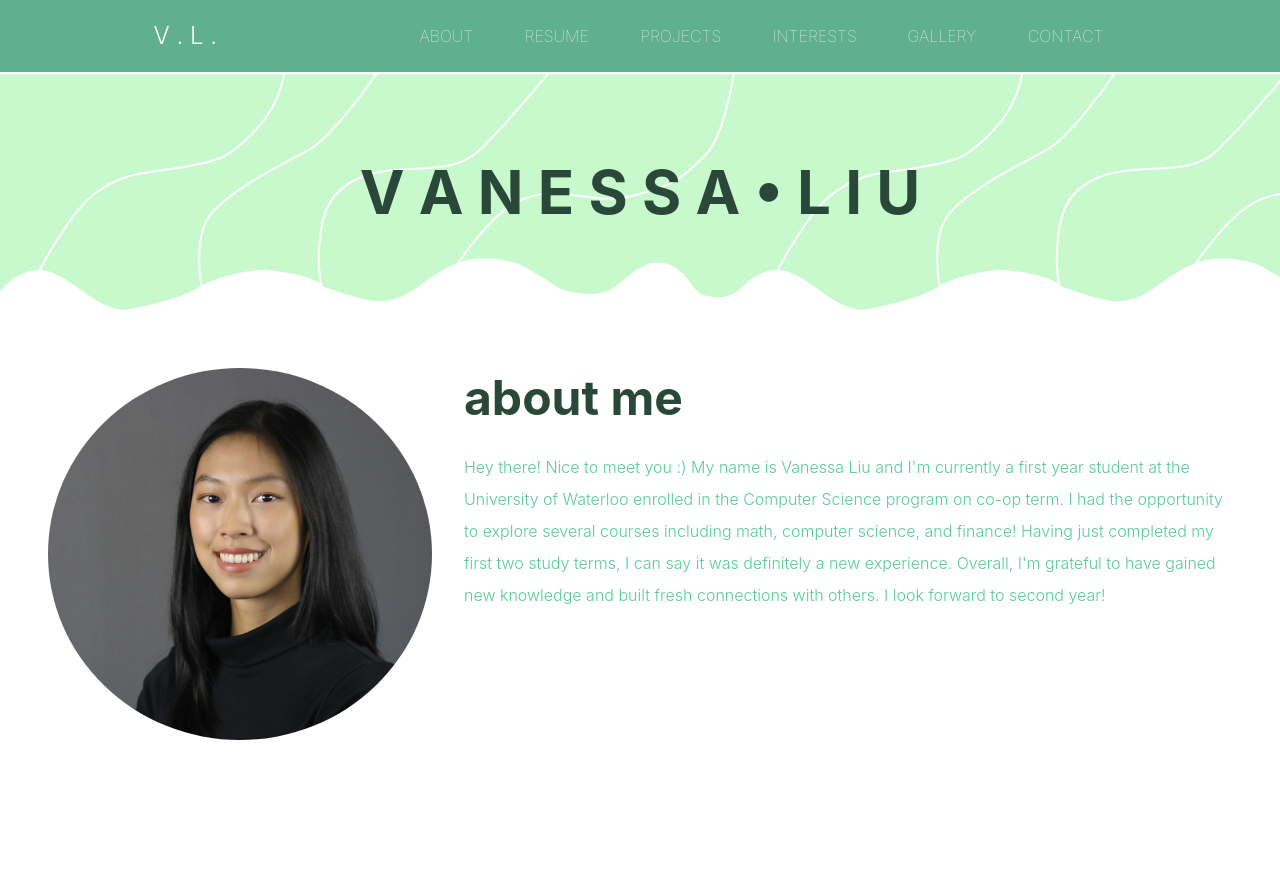
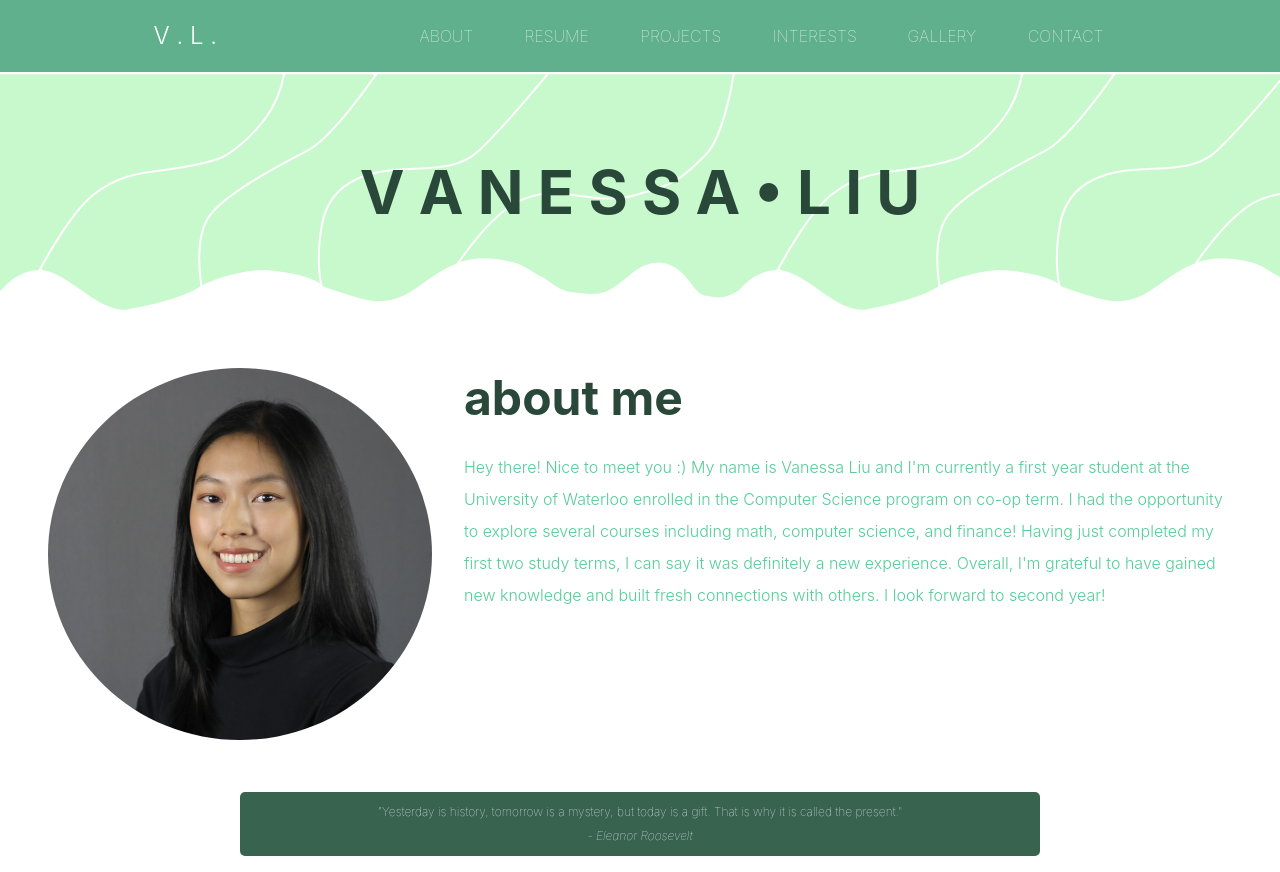
Before and after one commit to NessaLiu/nessaliu.github.io, a React (Create React App) app: page / in a window 1280 px wide. Before the commit the page ends 800 px from the top, so only its background shows below. Built offline with nearby package versions, Linux system fonts and the light colour scheme.

Commit message:
fixed quote responsiveness

```diff
--- a/src/App.jsx
+++ b/src/App.jsx
@@ -15,7 +15,7 @@ const App = () => {
       <Navbar/>
       <Banner/>
       <Intro/>
-      {/* <Quote/> */}
+      <Quote/>
       {/* <Resume/> */}
       {/* <Projects/> */}
       {/* <Interests/> */}
--- a/src/components/Intro/intro.css
+++ b/src/components/Intro/intro.css
@@ -24,7 +24,7 @@
 .about-me-content{
     font-style: normal;
     font-weight: 300;
-    font-size: 1.25rem;
+    font-size: 1rem;
     line-height: 2em;
     color: #57CC99;
 }
--- a/src/components/Quote/quote.css
+++ b/src/components/Quote/quote.css
@@ -1,18 +1,16 @@
 .quote-container{
-    height: 30vh;
-    width:auto;
-    margin:auto;
+    height: auto;
     display: flex;
+    align-items: center;
     justify-content: center;
-
+    padding: 1rem
 }
 
 .quote-text{
-    width: 30%;
-    height: 50%;
-    padding: 10px;
+    width: 100%;
     background-color: #38634f;
-    font-size: 20px;
+    padding: 0.5rem;
+    font-size: .75rem;
     color: white;
     box-sizing: calc(border-box + 10px);
     text-align: center;
@@ -24,3 +22,24 @@
     line-height: 2em;
     font-weight: 100;
 }
+
+@media (min-width: 780px) {
+    .quote-container {
+        padding: 1rem 7rem;
+    }
+}
+
+@media (min-width: 1024px) {
+    .quote-container {
+        padding: 1rem 15rem;
+    }
+}
+
+@media (min-width: 1440px) {
+    .quote-container {
+        padding: 1rem 20rem;
+    }
+    .quote-text {
+        font-size: 1.15rem;
+    }
+}
```
